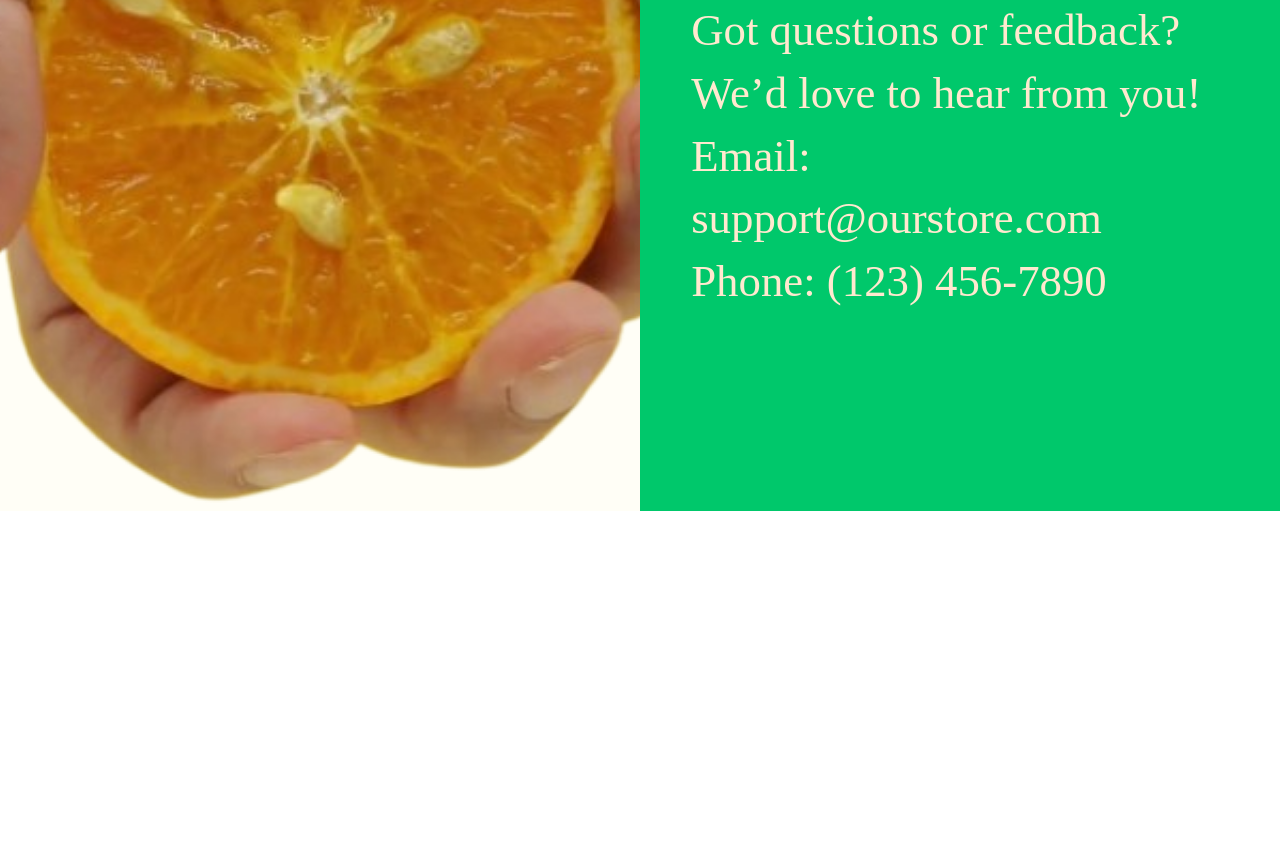
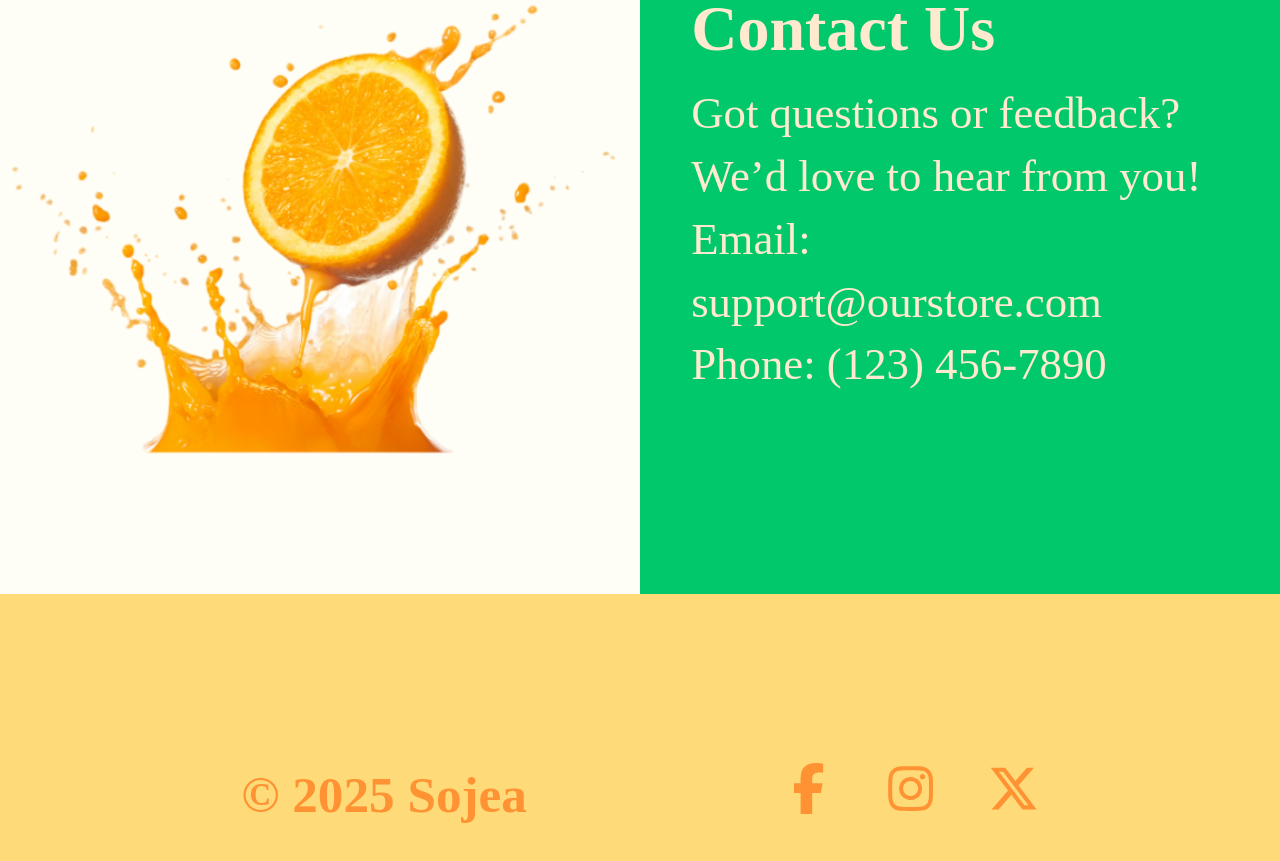
Before and after one commit to FeddersConstruction/Sojea, a React (Create React App) app: page / in a window 1280 px wide. Shown: the part 1889-2750 px from the top of the page. Before the commit the page ends 2400 px from the top, so only its background shows below. Built offline with nearby package versions, Linux system fonts and the light colour scheme.

Commit message:
Updated commit

```diff
--- a/src/components/Footer.js
+++ b/src/components/Footer.js
@@ -0,0 +1,25 @@
+// src/components/Footer.js
+import React from 'react';
+import { FaFacebookF, FaInstagram, FaXTwitter } from 'react-icons/fa6';
+import '../styles/Footer.css';
+
+export default function Footer() {
+  return (
+    <footer className="footer">
+      <div className="footer-content">
+        <p className="footer-text">© 2025 Sojea</p>
+        <div className="footer-icons">
+          <a href="https://facebook.com" target="_blank" rel="noopener noreferrer" className="footer-icon" title="Facebook">
+            <FaFacebookF />
+          </a>
+          <a href="https://instagram.com" target="_blank" rel="noopener noreferrer" className="footer-icon" title="Instagram">
+            <FaInstagram />
+          </a>
+          <a href="https://x.com" target="_blank" rel="noopener noreferrer" className="footer-icon" title="Twitter/X">
+            <FaXTwitter />
+          </a>
+        </div>
+      </div>
+    </footer>
+  );
+}
--- a/src/pages/Start.js
+++ b/src/pages/Start.js
@@ -1,6 +1,7 @@
 // src/pages/Start.js
 import React from 'react';
 import Navbar  from '../components/Navbar';
+import Footer  from '../components/Footer';
 import Home    from '../sections/Home';
 import About   from '../sections/About';
 import Contact from '../sections/Contact';
@@ -12,6 +13,7 @@ export default function Start() {
       <Home    id="home"    />
       <About   id="about"   />
       <Contact id="contact" />
+      <Footer />
     </>
   );
 }
--- a/src/styles/Contact.css
+++ b/src/styles/Contact.css
@@ -1,40 +1,42 @@
+/* src/styles/Contact.css */
+
 .contact-container {
   display: flex;
-  width: 100%;      /* respect scrollbar */
+  width: 100%;       /* respect scrollbar */
   height: 100vh;
   background: #00c86b;
   color: #ffe9cf;
 }
 
-/* 3. Landscape: two side-by-side halves */
+/* Landscape: two side-by-side halves */
 @media (orientation: landscape) {
   .contact-container {
     flex-direction: row;
   }
   .contact-image,
   .contact-text {
-    flex: 0 0 50%;   /* exactly half of the width */
+    flex: 0 0 50%;    /* exactly half the width */
     height: 100vh;
   }
 }
 
-/* 4. Portrait: stacked halves */
+/* Portrait: stack TEXT then IMAGE (note column-reverse) */
 @media (orientation: portrait) {
   .contact-container {
-    flex-direction: column;
+    flex-direction: column-reverse;  /* flips so .contact-text comes first */
     height: 100vh;
   }
   .contact-image,
   .contact-text {
     width: 100%;
-    flex: 0 0 50vh;  /* each takes half the viewport height */
+    flex: 0 0 50vh;   /* each takes half the viewport height */
   }
   /* bump up text size on narrow screens */
   .contact-text h2 { font-size: 7vw; }
   .contact-text p  { font-size: 4.5vw; }
 }
 
-/* 5. Image side styling */
+/* Image side styling */
 .contact-image {
   display: flex;
   justify-content: center;
@@ -45,12 +47,13 @@
   width: 100%;
   height: 100%;
   object-fit: cover;
+  object-position: bottom center;  /* anchor the splash at the bottom */
   display: block;
   pointer-events: none;
   user-select: none;
 }
 
-/* 6. Text side styling */
+/* Text side styling */
 .contact-text {
   display: flex;
   flex-direction: column;
--- a/src/styles/Footer.css
+++ b/src/styles/Footer.css
@@ -0,0 +1,69 @@
+/* src/styles/Footer.css */
+
+.footer {
+  width: 100%;
+  height: 50vh;
+  background: #ffda79;
+  color: #ff9233;
+  display: flex;
+  align-items: center;
+  justify-content: center;
+  padding: 2vh 4vw;
+  box-sizing: border-box;
+}
+
+.footer-content {
+  display: flex;
+  align-items: center;
+  justify-content: center;
+  flex-direction: row;
+  gap: 20vw;
+  flex-wrap: wrap;
+  text-align: center;
+}
+
+.footer-text {
+  font-size: 5vw; /* Increased font size */
+  font-weight: bold;
+  color: #ff9233;
+}
+
+.footer-icons {
+  display: flex;
+  gap: 4vw;
+}
+
+.footer-icon {
+  color: #ff9233;
+  font-size: 7vw;
+  transition: color 0.3s ease;
+}
+
+.footer-icon:hover {
+  color: #f7901e;
+}
+
+@media (orientation: portrait) {
+  .footer-content {
+    flex-direction: column;
+    gap: 2vh;
+  }
+
+  .footer-text {
+    font-size: 7vw; /* Larger for small screens too */
+  }
+
+  .footer-icon {
+    font-size: 9vw;
+  }
+}
+
+@media (orientation: landscape) {
+  .footer-text {
+    font-size: 4vw; /* Slightly larger in landscape too */
+  }
+
+  .footer-icon {
+    font-size: 4vw;
+  }
+}
--- a/src/styles/Navbar.css
+++ b/src/styles/Navbar.css
@@ -1,7 +1,7 @@
 /* src/styles/Navbar.css */
 
 .navbar {
-  position: fixed;
+  position: sticky;
   top: 0;
   width: 100%;
   box-sizing: border-box;
@@ -11,8 +11,9 @@
   align-items: center;
   background: #009039;
   color: #ffe9cf;
-  z-index: 1000;
+  z-index: 1000; /* stay above other content */
 }
+
 
 .nav-left {
   display: flex;
```
Also changed, not shown: src/assets/img/Contact.png, src/assets/img/Product.png (added).
